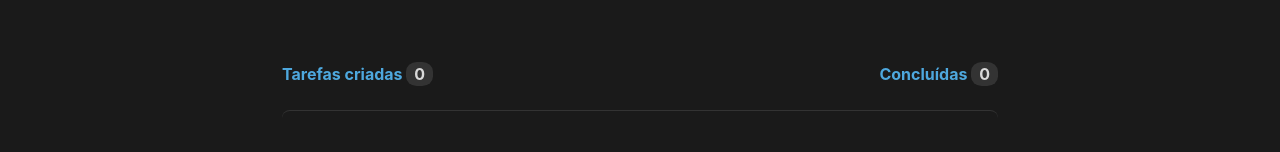
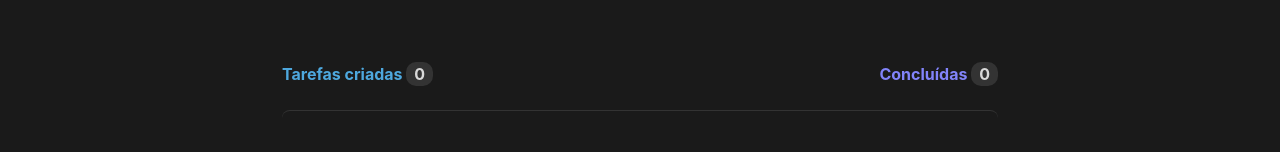
Before and after one commit to SamilisBrito/to-do-list, a React (Vite) app: page / in a window 1280 px wide. Shown: the part 238-390 px from the top of the page. Built offline with nearby package versions, Linux system fonts and the light colour scheme.

Commit message:
feat: adicao da cor do ultimo texto do segundo header

```diff
--- a/src/components/TasksContent.module.css
+++ b/src/components/TasksContent.module.css
@@ -11,11 +11,15 @@
   color: var(--blue-200);
 }
 
+.headerContent p:last-child {
+  color: var(--purple-200);
+}
+
 .headerContent span {
   color: var(--gray-200);
   background-color: var(--gray-400);
   padding: 0.125rem 0.5rem;
-  border-radius: 40%;
+  border-radius: 0.625rem;
 }
 
 .taskContainer {
```
